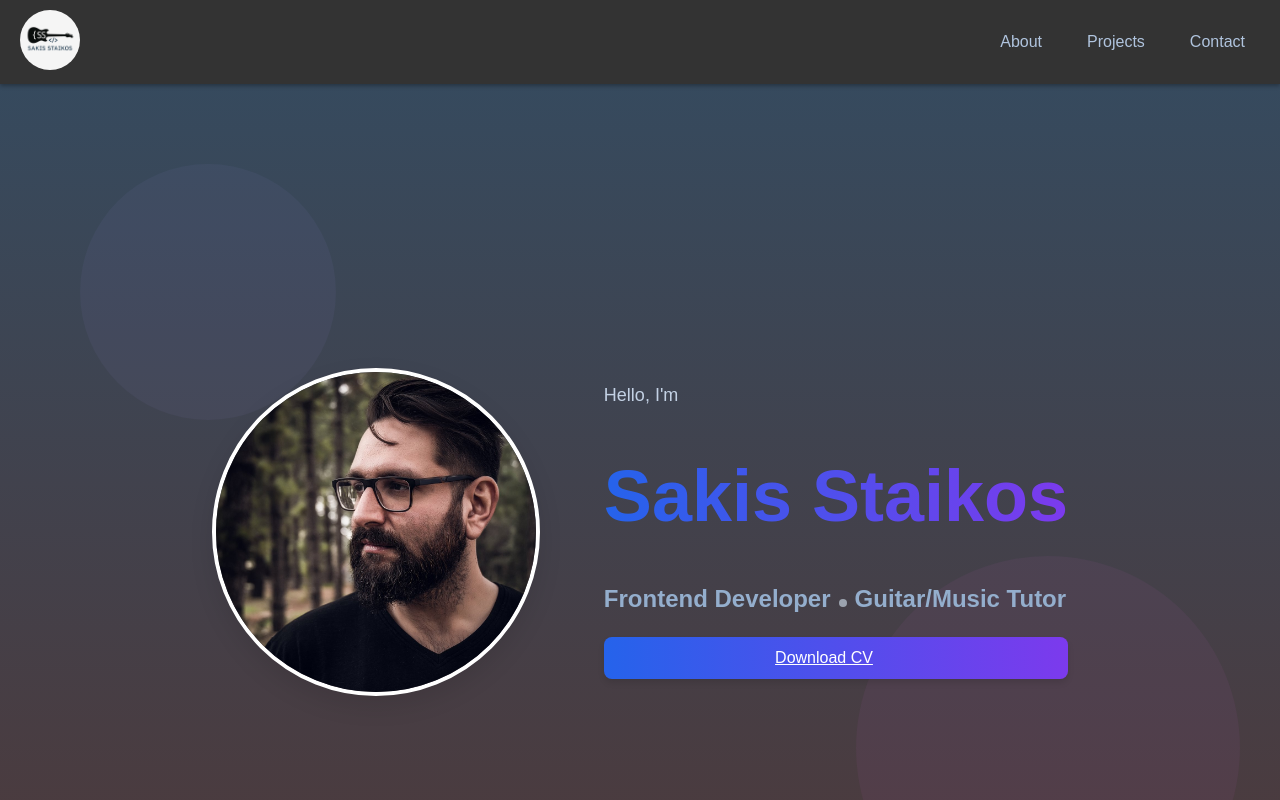
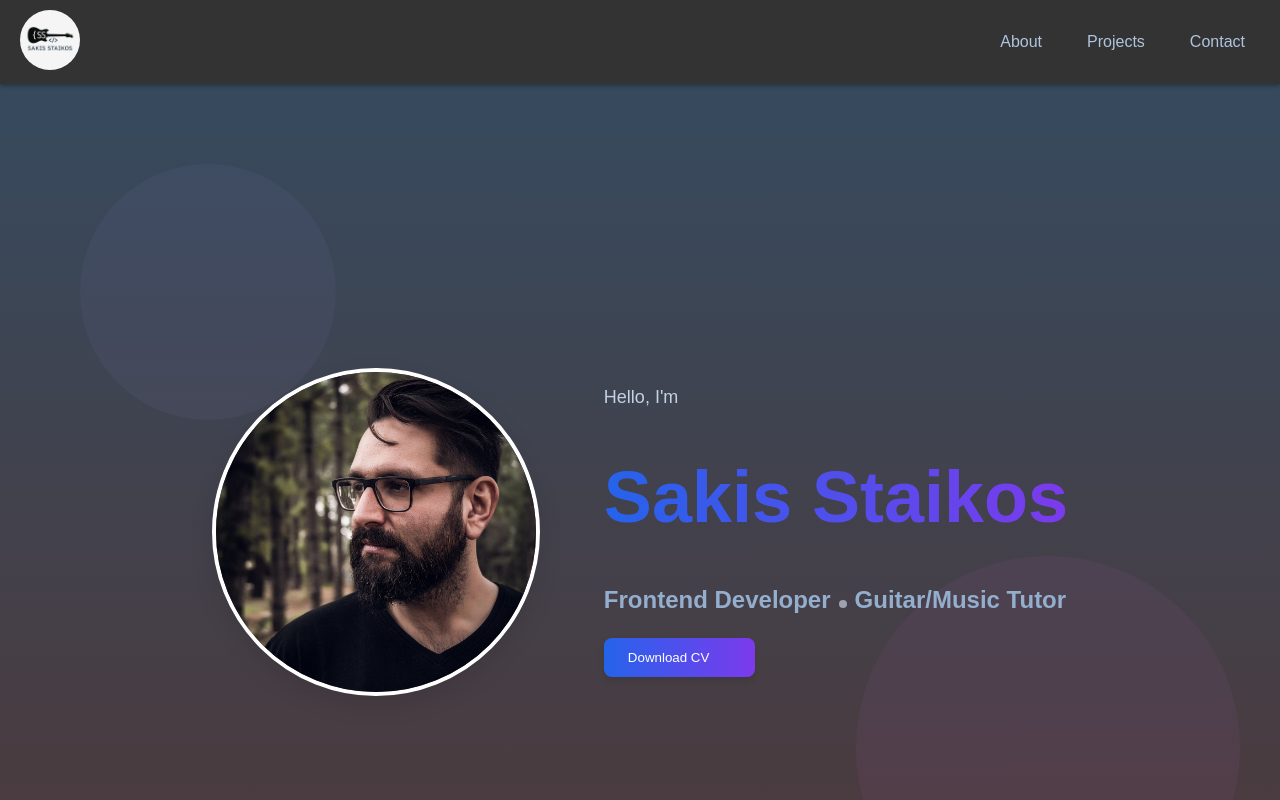
Before and after one commit to plexistrat/react-personal-website-main, a React (Create React App) app: page / in a window 1280 px wide. Shown: the top 800 px of the page. Built offline with nearby package versions, Linux system fonts and the light colour scheme.

Commit message:
Refactor CV download to use button instead of link

```diff
--- a/src/components/Hero/Hero.js
+++ b/src/components/Hero/Hero.js
@@ -8,14 +8,14 @@ export default function Hero() {
     setIsVisible(true);
   }, []);
 
-// function downloadCv() {
-//   const link = document.createElement("a");
-//   link.href = "/NewCV.pdf";
-//   link.download = "NewCV.pdf";
-//   document.body.appendChild(link);
-//   link.click();
-//   document.body.removeChild(link);
-// }
+function downloadCv() {
+  const link = document.createElement("a");
+  link.href = "/NewCV.pdf";
+  link.download = "NewCV.pdf";
+  document.body.appendChild(link);
+  link.click();
+  document.body.removeChild(link);
+}
 
 
   return (
@@ -45,10 +45,7 @@ export default function Hero() {
             Guitar/Music Tutor
           </h2>
         </div>
-              <a href="/CV.pdf" download className="download-button">
-  <span>Download CV</span>
-  <span className="button-arrow">→</span>
-</a>
+<button onClick={downloadCv} className="download-button"> {/* <Download size={20} className="download-icon" /> */} <span>Download CV</span> <span className="button-arrow">→</span> </button>
 
 
 
```
